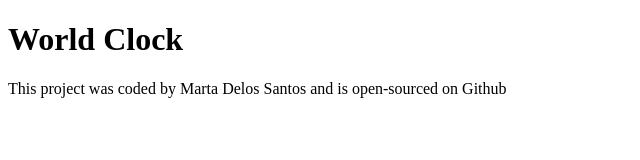
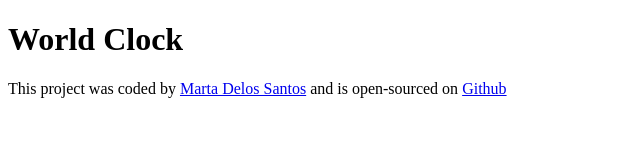
Before and after one commit to mdlsnts/world-clock, a plain HTML site: page index.html in a window 1280 px wide. Shown: the whole page, without its empty margins (0-640 px from the left). Drawn offline with Linux system fonts and the light colour scheme.

Commit message:
added links (footer)

```diff
--- a/index.html
+++ b/index.html
@@ -10,7 +10,14 @@
   <body>
     <h1>World Clock</h1>
     <footer>
-      This project was coded by Marta Delos Santos and is open-sourced on Github
+      This project was coded by
+      <a href="https://linktr.ee/martadlsnts" target="_blank"
+        >Marta Delos Santos</a
+      >
+      and is open-sourced on
+      <a href="https://github.com/mdlsnts/world-clock" target="_blank"
+        >Github</a
+      >
     </footer>
     <script src="src/index.js"></script>
   </body>
```
